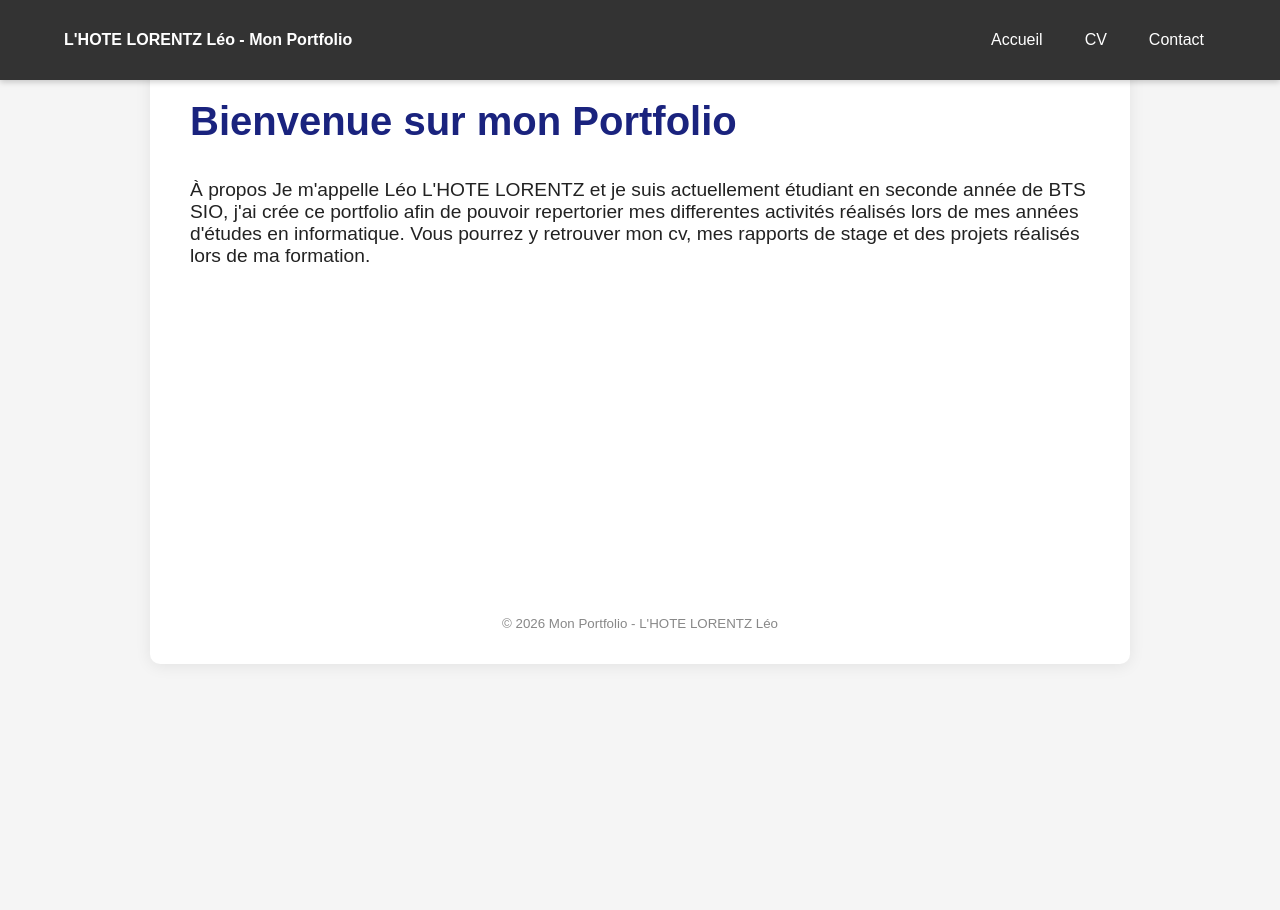
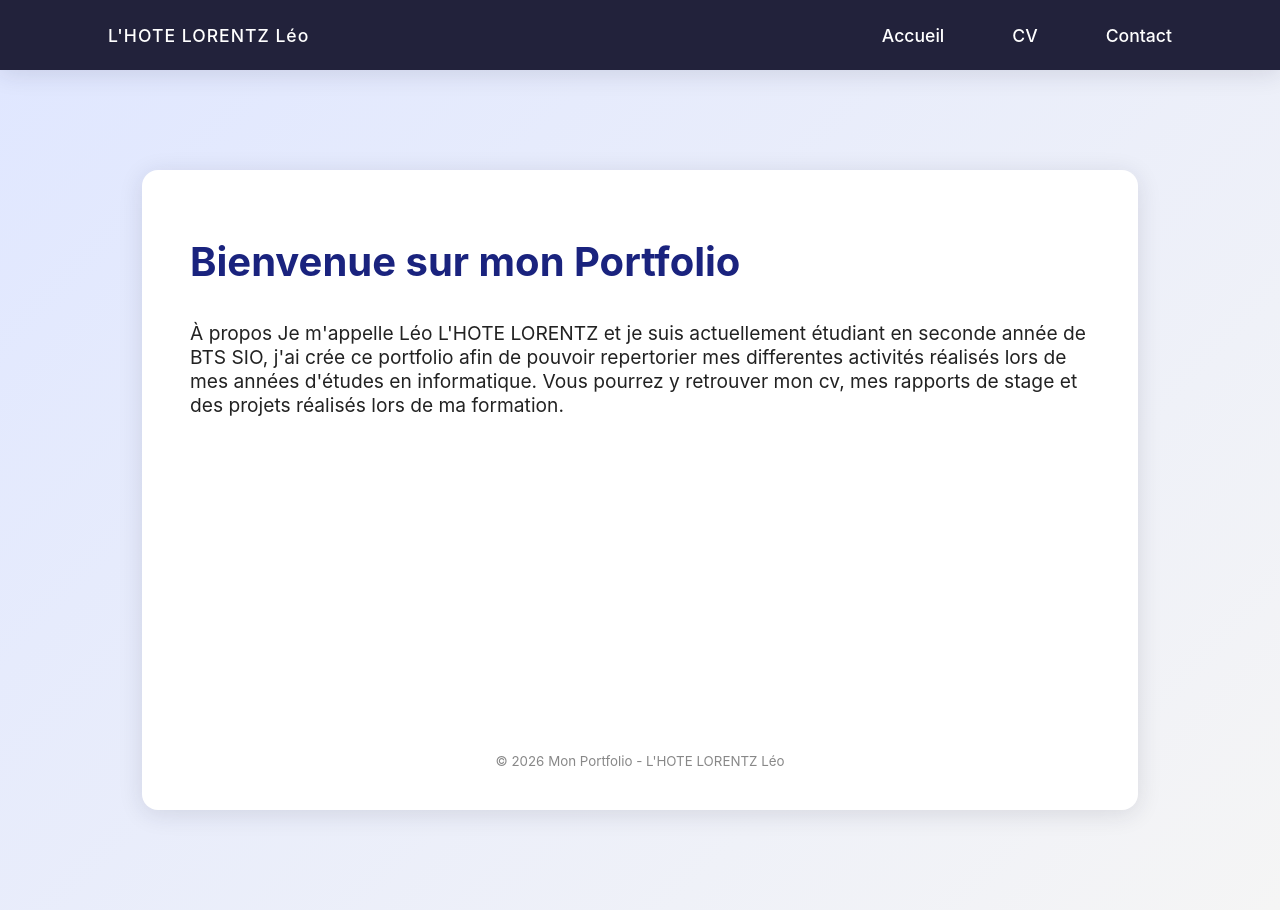
Before and after one commit to leolhotelorentz/portfolio, a Next.js app: page / in a window 1280 px wide. Before the commit the page ends 800 px from the top, so only its background shows below. Built offline with nearby package versions, Linux system fonts and the light colour scheme.

Commit message:
Refonte css

```diff
--- a/app/globals.css
+++ b/app/globals.css
@@ -1,23 +1,129 @@
+section.cv-section {
+  display: flex;
+  justify-content: center;
+  align-items: center;
+  min-height: 60vh;
+  background: #f7f7fa;
+  border-radius: 12px;
+  box-shadow: 0 2px 12px rgba(34,34,59,0.06);
+  padding: 24px;
+}
+.cv-img {
+  max-width: 100%;
+  max-height: 70vh;
+  border-radius: 8px;
+  box-shadow: 0 2px 12px rgba(34,34,59,0.12);
+  object-fit: contain;
+}
+
+.logo {
+  font-size: 1.5rem;
+  font-weight: 700;
+  color: #ffd166;
+  text-decoration: none;
+  letter-spacing: 1px;
+  transition: color 0.2s;
+}
+.logo:hover {
+  color: #fff;
+}
+
+.layout-bg {
+  min-height: 100vh;
+  background: linear-gradient(135deg, #e0e7ff 0%, #f5f5f5 100%);
+  padding-top: 40px;
+}
+
 
 body {
   margin: 0;
   padding: 0;
-  font-family: Arial, Helvetica, sans-serif;
-  background: #f5f5f5;
+  font-family: 'Inter', Arial, Helvetica, sans-serif;
+  background: linear-gradient(135deg, #e0e7ff 0%, #f5f5f5 100%);
   color: #222;
+  min-height: 100vh;
+}
+
+.navbar {
+  width: 100%;
+  background: #22223b;
+  box-shadow: 0 4px 24px rgba(34,34,59,0.12);
+  position: sticky;
+  top: 0;
+  z-index: 100;
+}
+.navbar ul {
+  display: flex;
+  justify-content: center;
+  align-items: center;
+  gap: 32px;
+  list-style: none;
+  margin: 0;
+  padding: 18px 0;
+}
+.navbar a {
+  color: #fff;
+  text-decoration: none;
+  font-weight: 500;
+  font-size: 1.1rem;
+  padding: 8px 18px;
+  border-radius: 6px;
+  transition: background 0.2s, color 0.2s;
+}
+.navbar a:hover {
+  background: #4a4e69;
+  color: #ffd166;
+}
+
+.navbar-content {
+  max-width: 1100px;
+  margin: 0 auto;
+  display: flex;
+  align-items: center;
+  justify-content: space-between;
+  padding: 0 32px;
+  height: 70px;
+}
+
+.nav-links {
+  display: flex;
+  gap: 24px;
+  list-style: none;
+  margin: 0;
+  padding: 0;
+}
+.nav-links a {
+  color: #fff;
+  text-decoration: none;
+  font-weight: 500;
+  font-size: 1.1rem;
+  padding: 8px 18px;
+  border-radius: 6px;
+  transition: background 0.2s, color 0.2s;
+}
+.nav-links a:hover {
+  background: #4a4e69;
+  color: #ffd166;
 }
 
 .main-container {
   max-width: 900px;
-  margin: 40px auto;
+  margin: 60px auto 40px auto;
   background: #fff;
-  border-radius: 10px;
-  box-shadow: 0 2px 16px rgba(0,0,0,0.08);
-  padding: 32px 40px;
+  border-radius: 16px;
+  box-shadow: 0 4px 24px rgba(34,34,59,0.12);
+  padding: 40px 48px;
   min-height: 70vh;
   display: flex;
   flex-direction: column;
   justify-content: space-between;
+  animation: fadeIn 0.7s;
+}
+
+
+@keyframes fadeIn {
+  from { opacity: 0; transform: translateY(20px); }
+  to { opacity: 1; transform: translateY(0); }
 }
 
 header h1 {
@@ -25,6 +131,7 @@ header h1 {
   margin-bottom: 16px;
   color: #1a237e;
 }
+
 
 section {
   flex: 1;
@@ -38,44 +145,17 @@ footer {
   margin-top: 32px;
 }
 
-.top-nav {
-    position: fixed;
-    top: 0;
-    left: 0;
-    right: 0;
-    height: 80px;
-    background: #333;
-    color: #fff;
-    display: flex;
-    align-items: center;
-    z-index: 1000;
-    box-shadow: 0 2px 6px rgba(0,0,0,0.2);
+@media (max-width: 700px) {
+  .main-container {
+    max-width: 98vw;
+    padding: 18px 8px;
+    border-radius: 8px;
+  }
+  .navbar ul {
+    gap: 12px;
+    padding: 10px 0;
+  }
+  header h1 {
+    font-size: 1.5rem;
+  }
 }
-.top-nav .nav-container {
-    width: 90%;
-    margin: 0 auto;
-    display: flex;
-    justify-content: space-between;
-    align-items: center;
-}
-.top-nav .logo {
-    color: #fff;
-    text-decoration: none;
-    font-weight: 700;
-}
-.top-nav .nav-links {
-    list-style: none;
-    display: flex;
-    gap: 18px;
-    margin: 0;
-    padding: 0;
-}
-.top-nav .nav-links a {
-    color: #fff;
-    text-decoration: none;
-    padding: 8px 12px;
-    border-radius: 4px;
-}
-.top-nav .nav-links a:hover {
-    background: rgba(255,255,255,0.08);
-}
--- a/app/layout.tsx
+++ b/app/layout.tsx
@@ -9,17 +9,19 @@ export default function RootLayout({ children }: { children: React.ReactNode })
         <title>Portfolio - L'HOTE LORENTZ Léo</title>
       </head>
       <body>
-        <nav className="top-nav">
-          <div className="nav-container">
-              <a className="logo" href="index.html">L'HOTE LORENTZ Léo - Mon Portfolio</a>
-              <ul className="nav-links">
-                  <li><a href="index.html">Accueil</a></li>
-                  <li><a href="cv.html">CV</a></li>
-                  <li><a href="contact.html">Contact</a></li>
-              </ul>
+        <nav className="navbar">
+          <div className="navbar-content">
+            <a className="logo" href="/">L'HOTE LORENTZ Léo </a>
+            <ul className="nav-links">
+              <li><a href="/">Accueil</a></li>
+              <li><a href="/cv">CV</a></li>
+              <li><a href="/contact">Contact</a></li>
+            </ul>
           </div>
-      </nav>
-        {children}
+        </nav>
+        <div className="layout-bg">
+          {children}
+        </div>
       </body>
     </html>
   );
```
Also changed, not shown: app/contact/page.tsx (added, +19 -0 lines), app/cv/page.tsx (added, +23 -0 lines).
